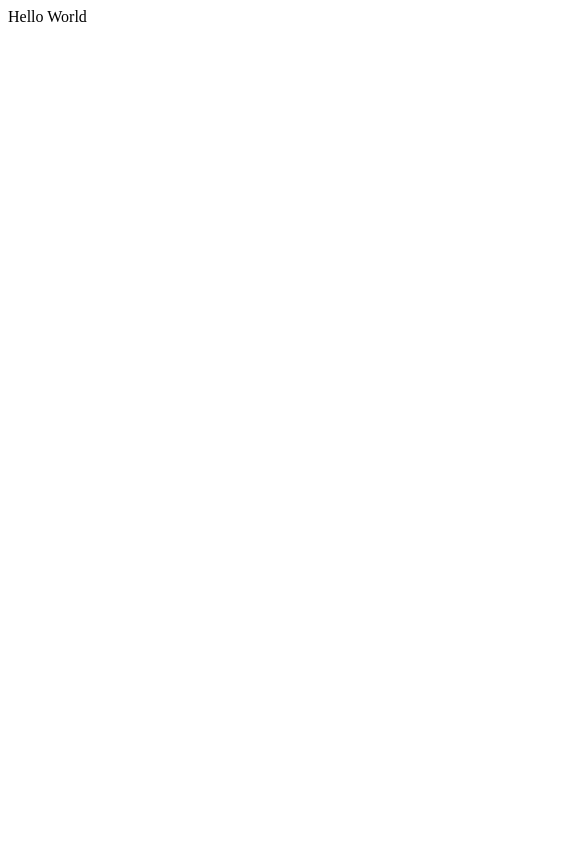
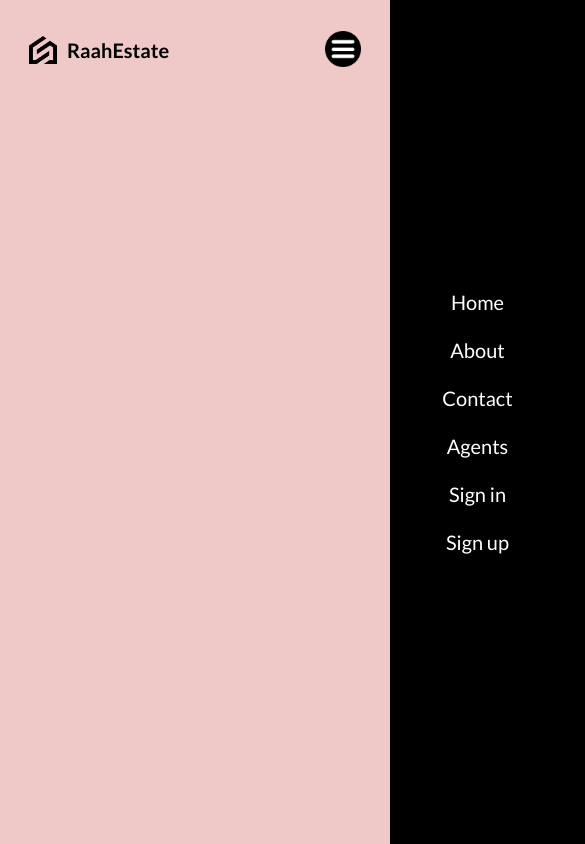
Before and after one commit to n-jabes/Raah-Estate, a React (Vite) app: page / in a window 390 px wide. Shown: the whole page, 585 px wide, since content can reach past the window. Built offline with nearby package versions, Linux system fonts and the light colour scheme.

Commit message:
added responsive navbar

```diff
--- a/src/App.jsx
+++ b/src/App.jsx
@@ -1,7 +1,11 @@
+import Navbar from './components/navbar/Navbar';
+import './layout.scss';
 function App() {
   return (
-    <div>Hello World</div>
-  )
+    <div className="layout">
+      <Navbar />
+    </div>
+  );
 }
 
-export default App
+export default App;
--- /dev/null
+++ b/src/components/navbar/Navbar.jsx
@@ -0,0 +1,36 @@
+import { useState } from 'react';
+import './navbar.scss';
+
+function Navbar() {
+    const [open,setOpen]= useState(false);
+  return (
+    <nav>
+      <div className="left">
+        <a href="/" className='logo'>
+          <img src="/logo.png" alt="" />
+          <span>RaahEstate</span>
+        </a>
+        <a href="/">Home</a>
+        <a href="/">About</a>
+        <a href="/">Contact</a>
+        <a href="/">Agents</a>
+      </div>
+      <div className="right">
+        <a href="">Sign up</a>
+        <a href="" className='register'>Sign in</a>
+        <div className="menuIcon">
+            <img src="/menu.png" alt="" onClick={(e)=>{setOpen(!open)}}/>
+        </div>
+        <div className={open? 'menu active': 'menu'}>
+        <a href="/">Home</a>
+        <a href="/">About</a>
+        <a href="/">Contact</a>
+        <a href="/">Agents</a>
+        <a href="/">Sign in</a>
+        <a href="/">Sign up</a>
+        </div>
+      </div>
+    </nav>
+  );
+}
+export default Navbar;
--- /dev/null
+++ b/src/components/navbar/navbar.scss
@@ -0,0 +1,111 @@
+@import '../../responsive.scss';
+
+nav {
+  display: flex;
+  align-items: center;
+  justify-content: space-between;
+  height: 100px;
+
+  a {
+    transition: all 0.4s ease;
+    &:hover {
+      scale: 1.05;
+    }
+
+    @include sm {
+      display: none;
+    }
+  }
+
+  .left {
+    flex: 3;
+    display: flex;
+    align-items: center;
+    gap: 50px;margin-right: 50px;
+
+    .logo {
+      font-size: 20px;
+      font-weight: bold;
+      display: flex;
+      align-items: center;
+      gap: 10px;
+
+      img {
+        width: 28px;
+      }
+
+      span {
+        @include md {
+          display: none;
+        }
+
+        @include sm {
+          display: initial;
+        }
+      }
+    }
+  }
+
+  .right {
+    flex: 2;
+    display: flex;
+    justify-content: flex-end;
+    background: #fcf5f3;
+    align-items: center;
+    height: 100%;
+
+    @include md {
+      background: transparent;
+    }
+
+    a {
+      margin-right: 20px;
+      padding: 12px 24px;
+    }
+
+    .register {
+      background: #fece51;
+    }
+
+    .menuIcon {
+      display: none;
+      z-index: 5;
+
+      img {
+        width: 36px;
+        height: 36px;
+        cursor: pointer;
+      }
+
+      @include sm {
+        display: inline;
+      }
+    }
+
+    .menu {
+      position: absolute;
+      top: 0;
+      right: -50%;
+      background: #000;
+      color: #fff;
+      height: 100vh;
+      width: 50%;
+      transition: all 1s ease-in;
+      display: flex;
+      flex-direction: column;
+      align-items: center;
+      justify-content: center;
+      font-size: 20px;
+
+      &.active {
+        right: 0;
+      }
+
+      @include sm {
+        a {
+          display: initial;
+        }
+      }
+    }
+  }
+}
--- /dev/null
+++ b/src/index.scss
@@ -0,0 +1,13 @@
+*{
+    padding: 0;margin: 0;box-sizing: border-box;
+}
+
+a {
+    text-decoration: none;
+    color: inherit;
+}
+
+body {
+    overflow: hidden;
+    font-family: "Lato", sans-serif;
+}
--- /dev/null
+++ b/src/layout.scss
@@ -0,0 +1,23 @@
+@import './responsive.scss';
+
+.layout {
+  max-width: 1024px;
+  height: 100vh;
+  margin: 0 auto;
+  padding: 0 29px;
+
+  @include lg {
+    background-color: rgb(247, 210, 196);
+    max-width: 900px;
+  }
+
+  @include md {
+    background-color: rgb(186, 203, 234);
+    max-width: 700px;
+  }
+
+  @include sm {
+    background-color: rgb(239, 200, 200);
+    max-width: 520px;
+  }
+}
--- a/src/main.jsx
+++ b/src/main.jsx
@@ -1,6 +1,7 @@
 import React from 'react'
 import ReactDOM from 'react-dom/client'
 import App from './App.jsx'
+import "./index.scss"
 
 ReactDOM.createRoot(document.getElementById('root')).render(
   <React.StrictMode>
--- /dev/null
+++ b/src/responsive.scss
@@ -0,0 +1,17 @@
+@mixin sm {
+  @media (max-width: 650px) {
+    @content;
+  }
+}
+
+@mixin md {
+  @media (max-width: 820px) {
+    @content;
+  }
+}
+
+@mixin lg {
+  @media (max-width: 1024px){
+    @content;
+  }
+}
```
